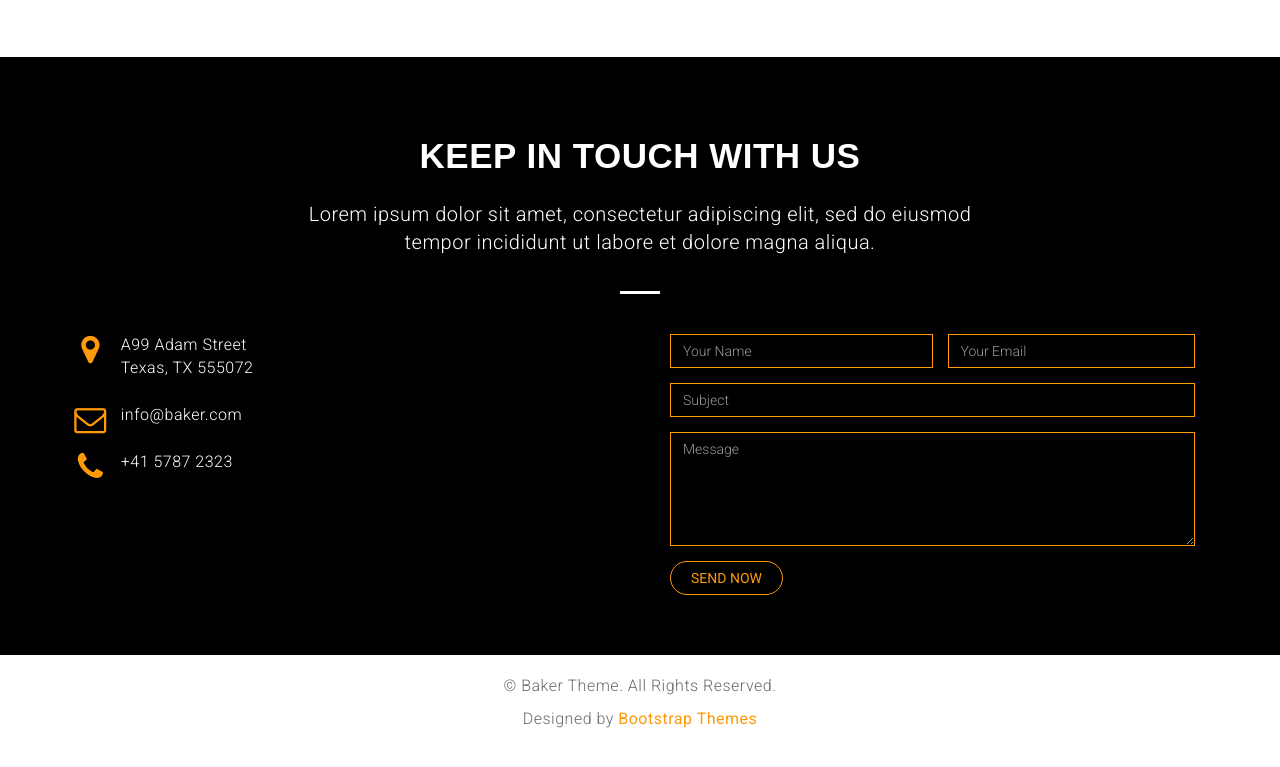
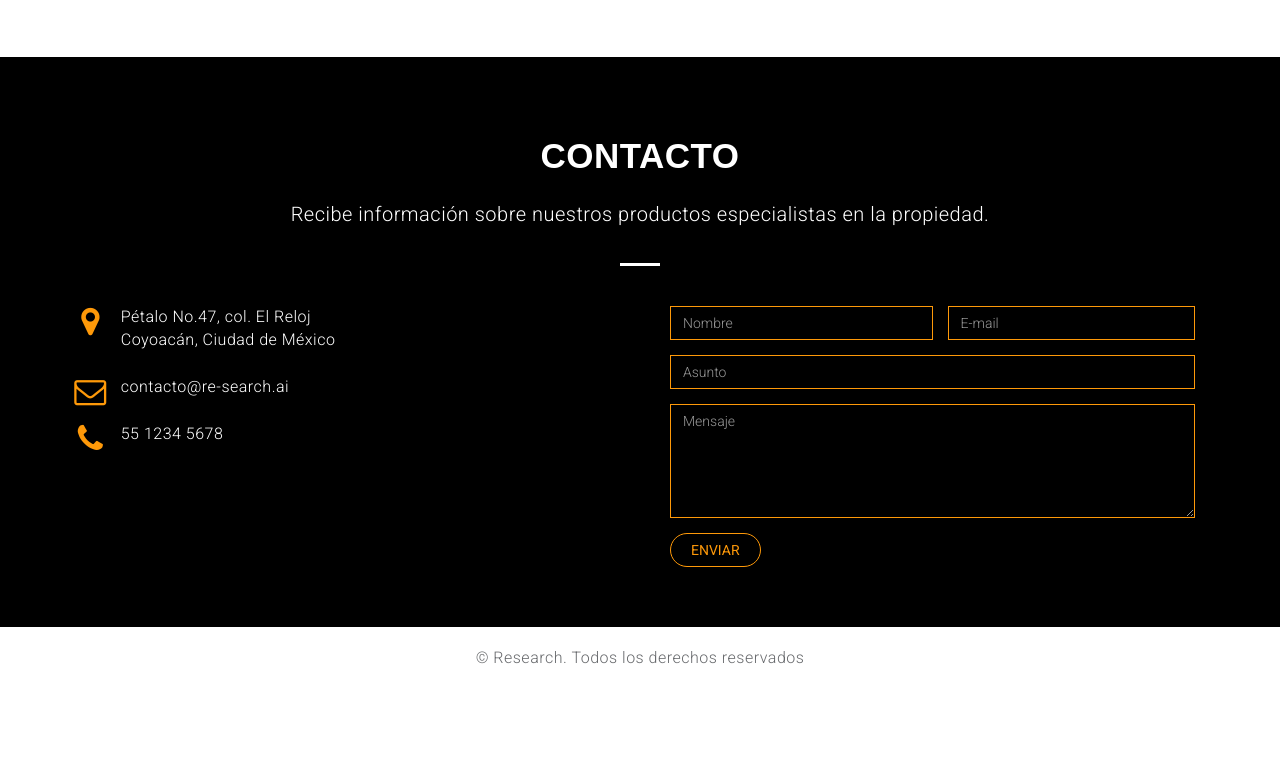
Before and after one commit to fridasolano/re-search, a plain HTML site: page index.html in a window 1280 px wide. Shown: the part 3581-4348 px from the top of the page. Drawn offline with Linux system fonts and the light colour scheme.

Commit message:
Info de contacto

```diff
--- a/index.html
+++ b/index.html
@@ -345,46 +345,46 @@
       <div class="container">
         <div class="row">
           <div class="col-md-12 text-center white">
-            <h2 class="service-title pad-bt15">Keep in touch with us</h2>
-            <p class="sub-title pad-bt15">Lorem ipsum dolor sit amet, consectetur adipiscing elit, sed do eiusmod<br>tempor incididunt ut labore et dolore magna aliqua.</p>
+            <h2 class="service-title pad-bt15">Contacto</h2>
+            <p class="sub-title pad-bt15">Recibe información sobre nuestros productos especialistas en la propiedad.</p>
             <hr class="bottom-line white-bg">
           </div>
           <div class="col-md-6 col-sm-6 col-xs-12">
             <div class="loction-info white">
-              <p><i class="fa fa-map-marker fa-fw pull-left fa-2x"></i>A99 Adam Street<br>Texas, TX 555072</p>
-              <p><i class="fa fa-envelope-o fa-fw pull-left fa-2x"></i>info@baker.com</p>
-              <p><i class="fa fa-phone fa-fw pull-left fa-2x"></i>+41 5787 2323</p>
+              <p><i class="fa fa-map-marker fa-fw pull-left fa-2x"></i>Pétalo No.47, col. El Reloj<br>Coyoacán, Ciudad de México</p>
+              <p><i class="fa fa-envelope-o fa-fw pull-left fa-2x"></i>contacto@re-search.ai</p>
+              <p><i class="fa fa-phone fa-fw pull-left fa-2x"></i>55 1234 5678</p>
             </div>
           </div>
           <div class="col-md-6 col-sm-6 col-xs-12">
             <div class="contact-form">
-                <div id="sendmessage">Your message has been sent. Thank you!</div>
+                <div id="sendmessage">Tu mensaje ha sido enviado. ¡Gracias!</div>
                 <div id="errormessage"></div>
                 <form action="" method="post" role="form" class="contactForm">
                     <div class="col-md-6 padding-right-zero">
                         <div class="form-group">
-                            <input type="text" name="name" class="form-control" id="name" placeholder="Your Name" data-rule="minlen:4" data-msg="Please enter at least 4 chars" />
+                            <input type="text" name="name" class="form-control" id="name" placeholder="Nombre" data-rule="minlen:4" data-msg="Este campo debe tener al menos 4 caracteres" />
                             <div class="validation"></div>
                         </div>
                     </div>
                     <div class="col-md-6">
                         <div class="form-group">
-                            <input type="email" class="form-control" name="email" id="email" placeholder="Your Email" data-rule="email" data-msg="Please enter a valid email" />
+                            <input type="email" class="form-control" name="email" id="email" placeholder="E-mail" data-rule="email" data-msg="Por favor inserta un E-mail valido" />
                             <div class="validation"></div>
                         </div>
                     </div>
                     <div class="col-md-12">
                         <div class="form-group">
-                            <input type="text" class="form-control" name="subject" id="subject" placeholder="Subject" data-rule="minlen:4" data-msg="Please enter at least 8 chars of subject" />
+                            <input type="text" class="form-control" name="subject" id="subject" placeholder="Asunto" data-rule="minlen:4" data-msg="Este campo debe tener al menos 8 caracteres" />
                             <div class="validation"></div>
                         </div>
                     </div>
                     <div class="col-md-12">
                       <div class="form-group">
-                            <textarea class="form-control" name="message" rows="5" data-rule="required" data-msg="Please write something for us" placeholder="Message"></textarea>
+                            <textarea class="form-control" name="message" rows="5" data-rule="required" data-msg="Por favor introduce tu mensaje" placeholder="Mensaje"></textarea>
                             <div class="validation"></div>
                         </div>
-                      <button type="submit" class="btn btn-primary btn-submit">SEND NOW</button>
+                      <button type="submit" class="btn btn-primary btn-submit">ENVIAR</button>
                     </div>
                 </form>
 
@@ -398,16 +398,7 @@
     <footer id="footer">
       <div class="container">
         <div class="row text-center">
-          <p>&copy; Baker Theme. All Rights Reserved.</p>
-          <div class="credits">
-            <!--
-                All the links in the footer should remain intact.
-                You can delete the links only if you purchased the pro version.
-                Licensing information: https://bootstrapmade.com/license/
-                Purchase the pro version with working PHP/AJAX contact form: https://bootstrapmade.com/buy/?theme=Baker
-            -->
-            Designed  by <a href="https://bootstrapmade.com/">Bootstrap Themes</a>
-        </div>
+          <p>&copy; Research. Todos los derechos reservados</p>
         </div>
       </div>
     </footer>
```
